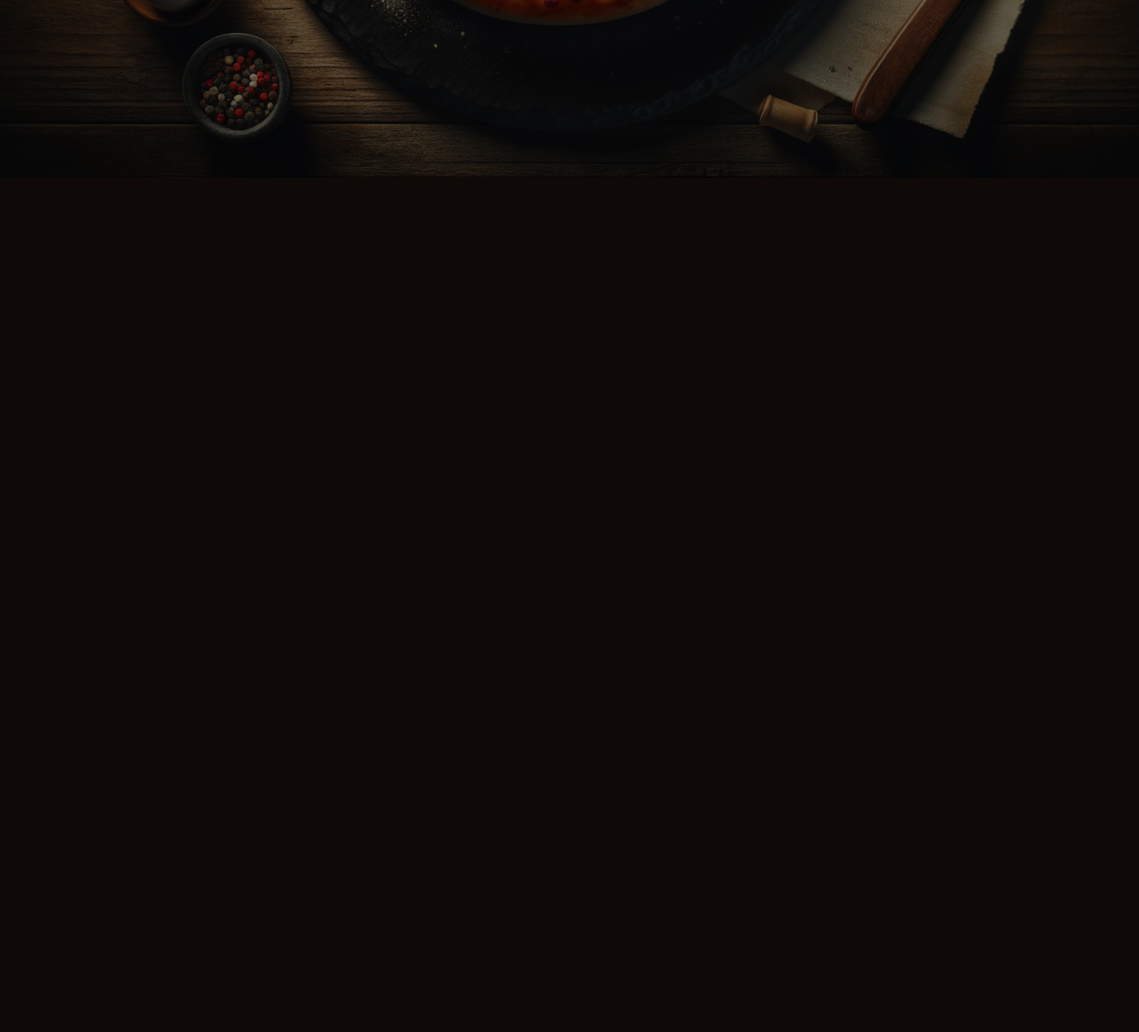
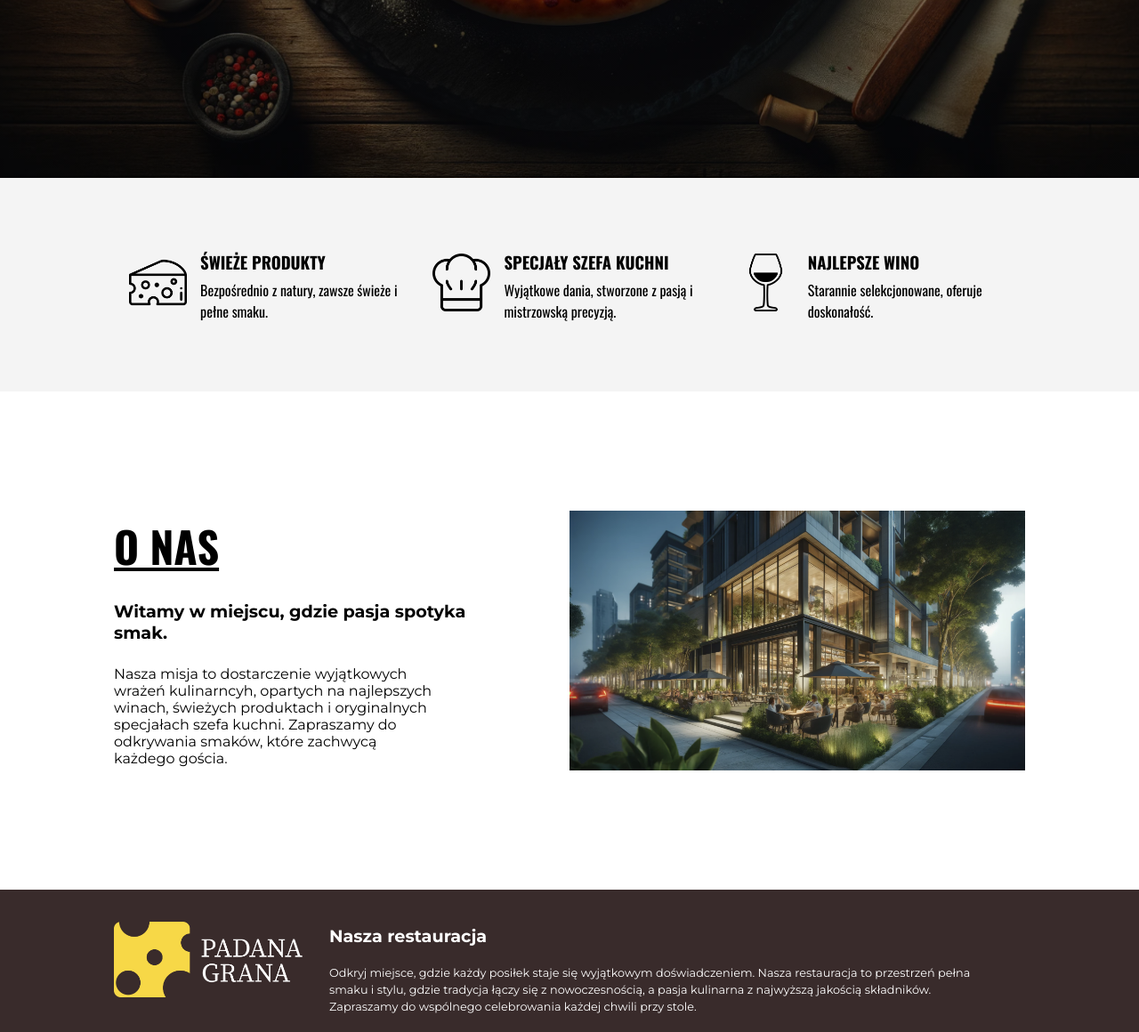
Before and after one commit to kokoshi3/PadanaGrana, a Django app: page / in a window 1280 px wide. Shown: the part 600-1760 px from the top of the page at 89% size. Before the commit the page ends 798 px from the top, so only its background shows below. Run offline with Django 5.2, Linux system fonts and the light colour scheme; some web fonts are replaced.

Commit message:
Added modified homepage and styles

```diff
--- a/base/templates/homepage.html
+++ b/base/templates/homepage.html
@@ -31,6 +31,70 @@
       </div>
     </div>
 </div>
-<div class="container-homepage"></div>
+<div class="container3">
+    <div class="infobar">
+        <div class="info">
+            <div class="infographic">
+                <img src=/static/images/cheese.png alt="">
+            </div>
+            <div class="infotext">
+            <h3>ŚWIEŻE PRODUKTY</h3>
+            <p>Bezpośrednio z natury, zawsze świeże i pełne smaku.</p>
+            </div>
+        </div>
+        <div class="info">
+            <div class="infographic">
+                <img src=/static/images/chef.png alt="">
+            </div>
+            <div class="infotext">
+            <h3>SPECJAŁY SZEFA KUCHNI</h3>
+            <p>Wyjątkowe dania, stworzone z pasją i mistrzowską precyzją.</p>
+            </div>
+        </div>
+        <div class="info">
+            <div class="infographic">
+                <img src=/static/images/glass-with-wine.png alt="">
+            </div>
+            <div class="infotext">
+            <h3>NAJLEPSZE WINO</h3>
+            <p>Starannie selekcjonowane, oferuje doskonałość.</p>
+            </div>
+        </div>
+    </div>
+    <div class="section2">
+        <div class="about-us">
+            <div class="about-left">
+                <h3>O NAS</h3>
+                <h4>Witamy w miejscu, gdzie pasja spotyka smak.</h4>
+                <span>Nasza misja to dostarczenie wyjątkowych wrażeń kulinarncyh,
+                     opartych na najlepszych winach,
+                    świeżych produktach i oryginalnych specjałach
+                    szefa kuchni. Zapraszamy do odkrywania smaków,
+                    które zachwycą każdego gościa.</span>
+            </div>
+            <div class="about-right">
+                <img src=/static/images/restaurant.png alt="">
+            </div>
+        </div>
+    </div>
+</div>
+<div class="footer">
+    <div class="logobox2">
+        <img src=/static/images/logopadanagrana_white.png alt="">
+    </div>
+    <div class="description">
+        <p>Nasza restauracja</p>
+        <span>Odkryj miejsce, gdzie każdy posiłek staje
+            się wyjątkowym doświadczeniem. Nasza restauracja
+            to przestrzeń pełna smaku i stylu, gdzie tradycja
+            łączy się z nowoczesnością, a pasja kulinarna z
+            najwyższą jakością składników.
+            Zapraszamy do wspólnego celebrowania
+            każdej chwili przy stole.</span>
+    </div>
+    <div class="contact">
+
+    </div>
+</div>
 </body>
 </html>
--- a/static/styles/singlePageTemplate.css
+++ b/static/styles/singlePageTemplate.css
@@ -43,6 +43,45 @@ body {
 	align-items: center;
 }
 
+.container3{
+	height: 100vh;
+	background-color: #fff;
+}
+
+.infobar {
+	font-family: "Montserrat", sans-serif;
+	height: 30vh;
+	background-color: #f4f4f4;
+	padding-left: 8rem;
+	padding-right: 8rem;
+	display: flex;
+	flex-direction: row;
+	justify-content: space-around;
+	align-items: center;
+}
+
+.info {
+	width: 30%;
+}
+
+.infobar {
+	font-family: "Oswald", sans-serif;
+	font-weight: normal;
+	font-size: 1rem;
+}
+
+.info {
+	display: flex;
+	flex-direction: row;
+	align-items: center;
+	gap: 15px;
+}
+
+.infotext h3{
+	margin-bottom: -10px;
+}
+
+
 .container-homepage span {
 	color: white;
 	font-size: 3rem;
@@ -55,6 +94,11 @@ body {
 	top: -8rem;
 	width: 300px;
 	height: 120px;
+}
+
+.logobox2 img {
+	width: 212px;
+	height: 85px;
 }
 
 .loginBox {
@@ -70,6 +114,7 @@ body {
 
 .logger {
 	width: 400px;
+
 	display: flex;
 	flex-direction: column;
 	align-items: center;
@@ -216,3 +261,97 @@ input {
 	transform: scale(105%);
 	text-shadow: 1px 1px 10px #000;
 }
+
+.infographic img {
+	width: 65px;
+	height: 65px;
+}
+
+.section2 {
+	height: 70vh;
+}
+
+.about-us {
+	display: flex;
+	flex-direction: row;
+	height: inherit;
+}
+
+.about-left {
+	display: flex;
+	flex-direction: column;
+	justify-content: center;
+	align-items: flex-start;
+	width: 50%;
+	height: inherit;
+	padding-left: 8rem;
+
+}
+
+.about-left h3 {
+	font-family: "Oswald", sans-serif;
+	font-size: 3rem;
+	text-decoration: underline;
+	margin-top: 0px;
+	margin-bottom: 0px;
+}
+
+.about-left h4 {
+	font-family: "Montserrat", sans-serif;
+	font-weight: bold;
+	font-size: 1.2rem;
+	width: 80%;
+}
+
+.about-left span {
+	font-family: "Montserrat", sans-serif;
+	font-weight: normal;
+	font-size: 1rem;
+	width: 70%;
+}
+
+.about-right {
+	display: flex;
+	justify-content: center;
+	align-items: center;
+	width: 50%;
+	padding-right: 8rem;
+}
+
+.about-right img {
+	width: 100%;
+	/*box-shadow: 1px 1px 1px 1px rgba(0,0,0,0.1);*/
+}
+
+.footer {
+	height: 20vh;
+	padding-left: 8rem;
+	padding-right: 8rem;
+	display: flex;
+	flex-direction: row;
+	align-items: center;
+	background-color: #392B2B;
+	gap: 30px;
+}
+
+.description {
+
+}
+
+.description p {
+	font-family: "Montserrat", sans-serif;
+	font-weight: bold;
+	font-size: 1.2rem;
+	color: white;
+}
+
+.description span {
+	font-family: "Montserrat", sans-serif;
+	font-weight: normal;
+	font-size: 0.8rem;
+	color: white;
+}
+
+/*<a href="https://www.flaticon.com/free-icons/cheese" title="cheese icons">Cheese icons created by Freepik - Flaticon</a>*/
+/*<a href="https://www.flaticon.com/free-icons/chef" title="chef icons">Chef icons created by Those Icons - Flaticon</a>*/
+/*<a href="https://www.flaticon.com/free-icons/wine" title="wine icons">Wine icons created by Freepik - Flaticon</a>*/
```
Also changed, not shown: static/images/cheese.png (added), static/images/chef.png (added), static/images/glass-with-wine.png (added), static/images/restaurant.png (added).
